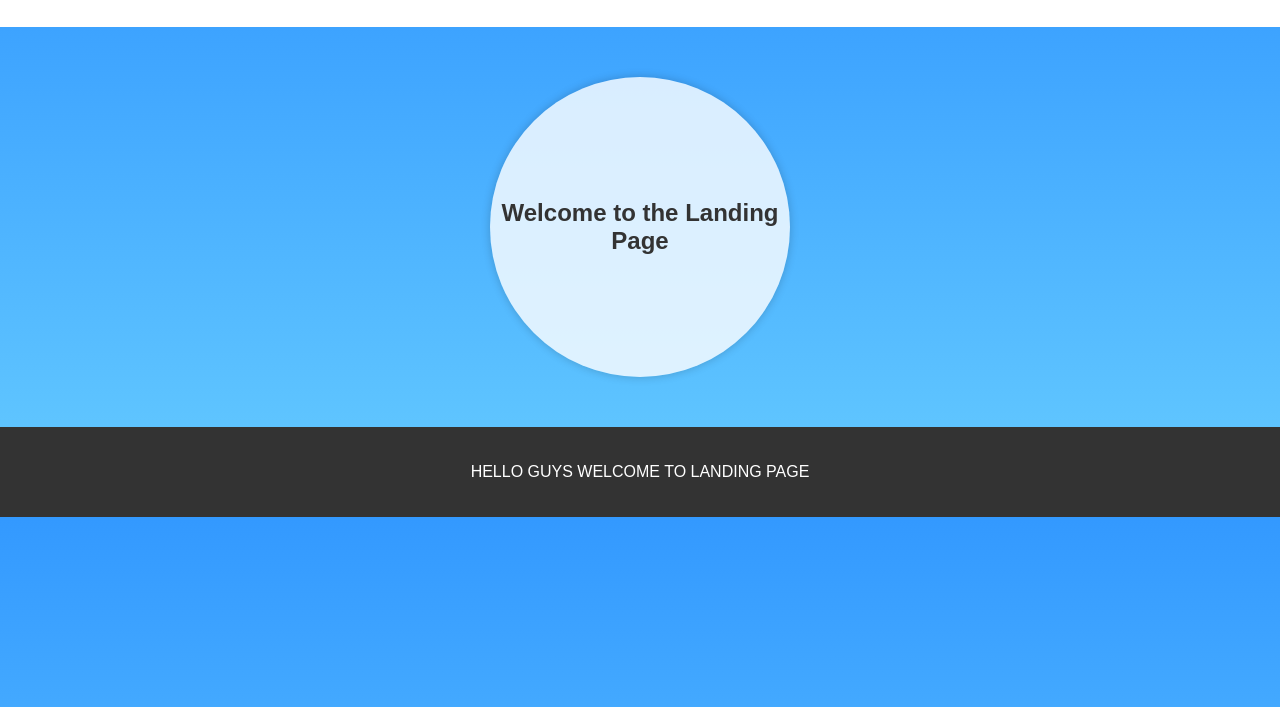
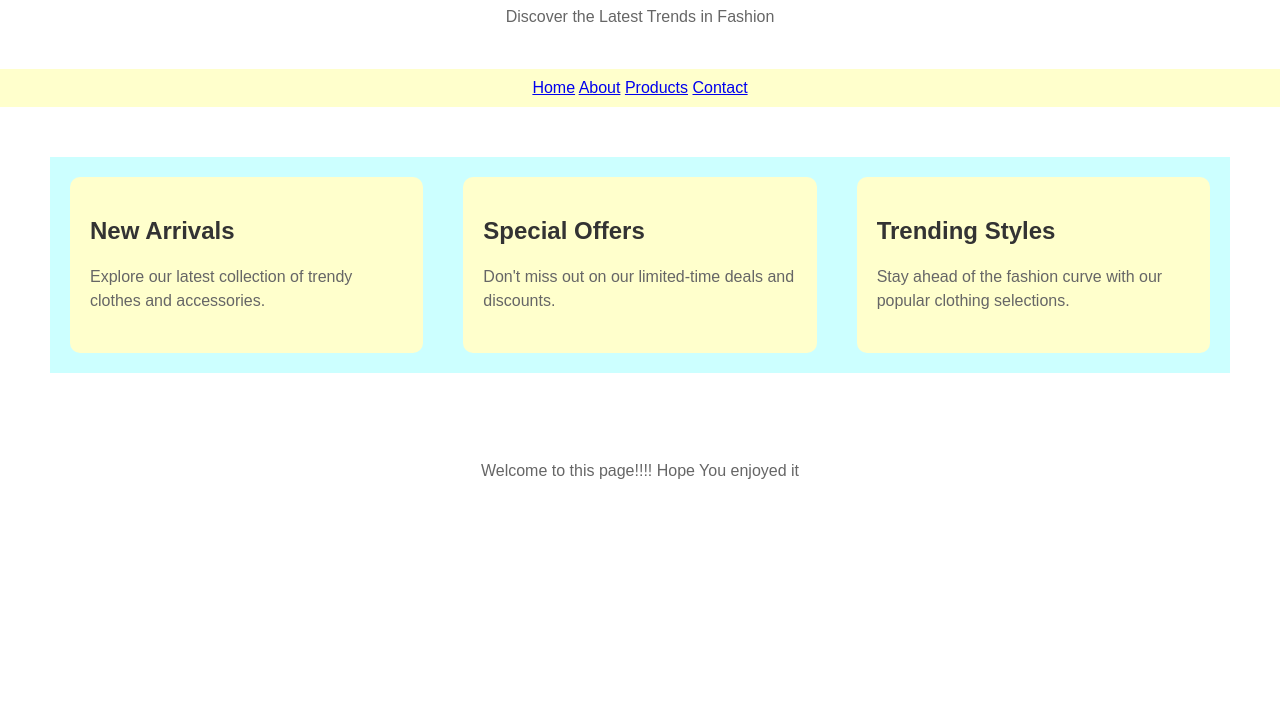
Before and after one commit to Chesschit/LandingPage, a plain HTML site: page index.html in a window 1280 px wide. Shown: the part 93-800 px from the top of the page. Drawn offline with Linux system fonts and the light colour scheme.

Commit message:
first one

```diff
--- a/index.html
+++ b/index.html
@@ -1,20 +1,45 @@
 <!DOCTYPE html>
 <html>
 <head>
-    <title>Landing Page</title>
-    <link rel="stylesheet" type="text/css" href="styles.css">
+    <title>Fashionista - Welcome to the Latest Trends</title>
+    <link rel="stylesheet" href="styles.css">
 </head>
 <body>
     <header>
-        <h1>Welcome to the Landing Page</h1>
+        <h1>Welcome to Fashionista</h1>
+        <p>Discover the Latest Trends in Fashion</p>
     </header>
 
-    <div class="circle">
-        <h2>Welcome to the Landing Page</h2>
-    </div>
+    <nav>
+        <a href="#">Home</a>
+        <a href="#">About</a>
+        <a href="#">Products</a>
+        <a href="#">Contact</a>
+    </nav>
+
+    <section>
+        <div class="column">
+            <div class="box">
+                <h2>New Arrivals</h2>
+                <p>Explore our latest collection of trendy clothes and accessories.</p>
+            </div>
+        </div>
+        <div class="column">
+            <div class="box">
+                <h2>Special Offers</h2>
+                <p>Don't miss out on our limited-time deals and discounts.</p>
+            </div>
+        </div>
+        <div class="column">
+            <div class="box">
+                <h2>Trending Styles</h2>
+                <p>Stay ahead of the fashion curve with our popular clothing selections.</p>
+            </div>
+        </div>
+    </section>
 
     <footer>
-        <p>HELLO GUYS WELCOME TO LANDING PAGE</p>
+        <p>Welcome to this page!!!! Hope You enjoyed it</p>
     </footer>
 </body>
 </html>
--- a/styles.css
+++ b/styles.css
@@ -1,9 +1,9 @@
 body {
+    background-color: #ffffff;
+    color: #333333;
+    font-family: Arial, sans-serif;
     margin: 0;
     padding: 0;
-    font-family: Arial, sans-serif;
-    background: linear-gradient(to bottom, #3399ff, #66ccff);
-    /* Add any additional background effects here */
 }
 
 header {
@@ -12,30 +12,44 @@ header {
     text-align: center;
 }
 
-h1 {
-    color: #333333;
-}
-
-.circle {
-    display: flex;
-    justify-content: center;
-    align-items: center;
-    height: 300px;
-    width: 300px; /* Added width to create a perfect circle */
-    background-color: rgba(255, 255, 255, 0.8);
-    border-radius: 50%;
-    margin: 50px auto;
-    box-shadow: 0 0 10px rgba(0, 0, 0, 0.2);
-}
-
-h2 {
-    color: #333333;
+nav {
+    background-color: #ffffcc;
+    padding: 10px;
     text-align: center;
 }
 
+section {
+    display: flex;
+    flex-direction: row;
+    justify-content: space-around;
+    padding: 50px;
+}
+
+.column {
+    flex: 1;
+    padding: 20px;
+    background-color: #ccffff;
+}
+
 footer {
-    background-color: #333333;
+    background-color: #ffffff;
     padding: 20px;
-    color: #ffffff;
     text-align: center;
 }
+
+h1 {
+    color: #333333;
+    margin-bottom: 20px;
+}
+
+p {
+    color: #666666;
+    line-height: 1.5;
+    margin-bottom: 20px;
+}
+
+.box {
+    background-color: #ffffcc;
+    padding: 20px;
+    border-radius: 10px;
+}
```
